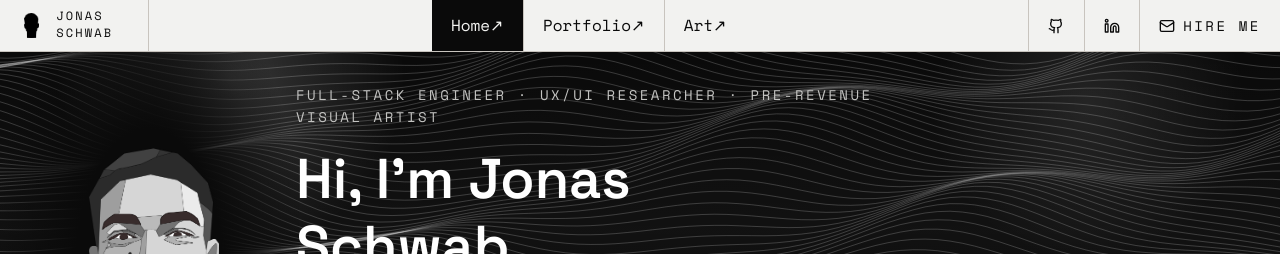
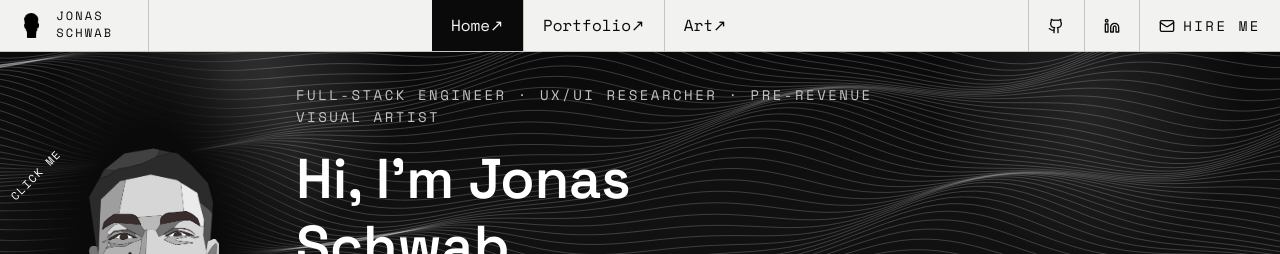
Before and after one commit to schwabjonas/published-PW, an Angular app: page / in a window 1280 px wide. Shown: the top 254 px of the page. Built offline with nearby package versions, Linux system fonts and the light colour scheme.

Commit message:
Add a "Click me" hint beside the animated head

```diff
--- a/src/app/animated-head.html
+++ b/src/app/animated-head.html
@@ -1,4 +1,5 @@
 <div class="profile-photo-placeholder" (click)="onHeadClick()">
+  <span class="head-click-hint" aria-hidden="true">Click me</span>
   <img src="/assets/icons/Animation/Base 1 - Eyes Background.png" alt="" class="group25-img" />
   <img #eyeball src="/assets/icons/Animation/Base 1 - Eyes Open-1.png" alt="" class="group25-img group25-eyes" />
   <img #eyeball src="/assets/icons/Animation/Base 1 - Eyes Open-2.png" alt="" class="group25-img group25-eyes" />
--- a/src/styles.css
+++ b/src/styles.css
@@ -725,6 +725,30 @@ a.btn {
   transition: transform 0.12s ease-out;
 }
 
+/* "Click me" affordance floating off the head's left side.
+   Anchored to the two things it was specified against rather than to fixed
+   coordinates, so it holds position at every breakpoint:
+     horizontally — 20px left of the *artwork's* left edge, which is inset from
+       the box by --head-img-left (25px at default, 18-33px across breakpoints)
+     vertically   — the eye line, which animated-head.ts defines as
+       eyeLineRatio = 0.32 of the box height, then lifted 20px above it
+   Keep the 0.32 here in step with eyeLineRatio if that constant ever moves. */
+.head-click-hint {
+  position: absolute;
+  right: calc(100% - var(--head-img-left) + 20px);
+  top: 32%;
+  transform: translateY(calc(-50% - 20px)) rotate(-45deg);
+  z-index: 3; /* above the head layers (z-2) and the oval backdrop (z-1) */
+  color: #FFFFFF;
+  font-family: "Space Mono", monospace;
+  font-size: 0.7rem;
+  letter-spacing: 0.12em;
+  text-transform: uppercase;
+  white-space: nowrap;
+  pointer-events: none; /* the parent div owns the click */
+  user-select: none;
+}
+
 .ticker-strip {
   overflow: hidden;
   border-top: 1px solid rgba(255, 255, 255, 0.1);
```
